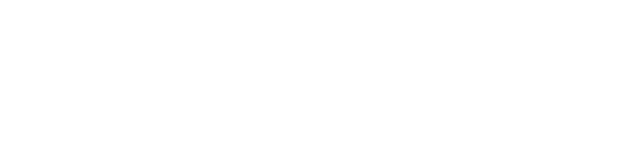
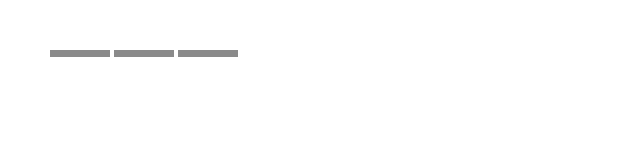
Before and after one commit to HussAA/portfolioWebsite, a Gatsby site: page /Practice in a window 1280 px wide. Shown: the whole page, without its empty margins (0-640 px from the left). Built offline with nearby package versions, Linux system fonts and the light colour scheme; Gatsby itself is replaced by a stand-in of ours.

Commit message:
sketching edu section

```diff
--- a/gatsby-browser.js
+++ b/gatsby-browser.js
@@ -6,3 +6,4 @@ import "./src/styles/frontPage.css"
 import "./src/styles/aboutMe.css"
 import "./src/styles/experience.css"
 import "./src/styles/projects.css"
+import "./src/styles/education.css"
--- a/src/pages/Practice.js
+++ b/src/pages/Practice.js
@@ -1,8 +1,36 @@
 import React from "react";
+const Practice = () => {
+  const [slide, setSlide] = React.useState(false);
+  const [secSlide, setSecSlide] = React.useState(false);
+  const [thirdSlide, setThirdSlide] = React.useState(false);
 
-const Practice = () => {
   return (
-    <></>
+    <>
+      <div className="d-flex inline mx-5 mt-5">
+        <button
+          onClick={() =>
+            setSlide(true) | setSecSlide(false) | setThirdSlide(false)
+          }
+          className="edu-button"
+        ></button>
+
+        <button
+          onClick={() =>
+            setSecSlide(true) | setSlide(false) | setThirdSlide(false)
+          }
+          className="edu-button"
+        ></button>
+        <button
+          onClick={() =>
+            setThirdSlide(true) | setSlide(false) | setSecSlide(false)
+          }
+          className="edu-button"
+        ></button>
+      </div>
+      <h1>{slide && <p>Hussain</p>}</h1>
+      <h1>{secSlide && <p>Ali</p>}</h1>
+      <h1>{thirdSlide && <p>Alnakhli</p>}</h1>
+    </>
   );
 };
 
--- /dev/null
+++ b/src/styles/education.css
@@ -0,0 +1,19 @@
+.edu-button{
+    width: 60px;
+    margin: 2px;
+    height: 7px;
+    background: rgb(138, 138, 138);
+    border-radius: 0px;
+    transition: 0.3s;
+    border: none;
+}
+.edu-button:hover {
+    background-color: rgb(50, 133, 189);
+    transition: 0.2s;
+}
+.edu-button:focus{
+    background: rgb(50, 133, 189);
+}
+.transition{
+    transition: 0.3s;
+}
```
Also changed, not shown: src/components/Education/firstSlide.js (added), src/components/Education/secondSlide.js (added), src/components/Education/thirdSlide.js (added).
